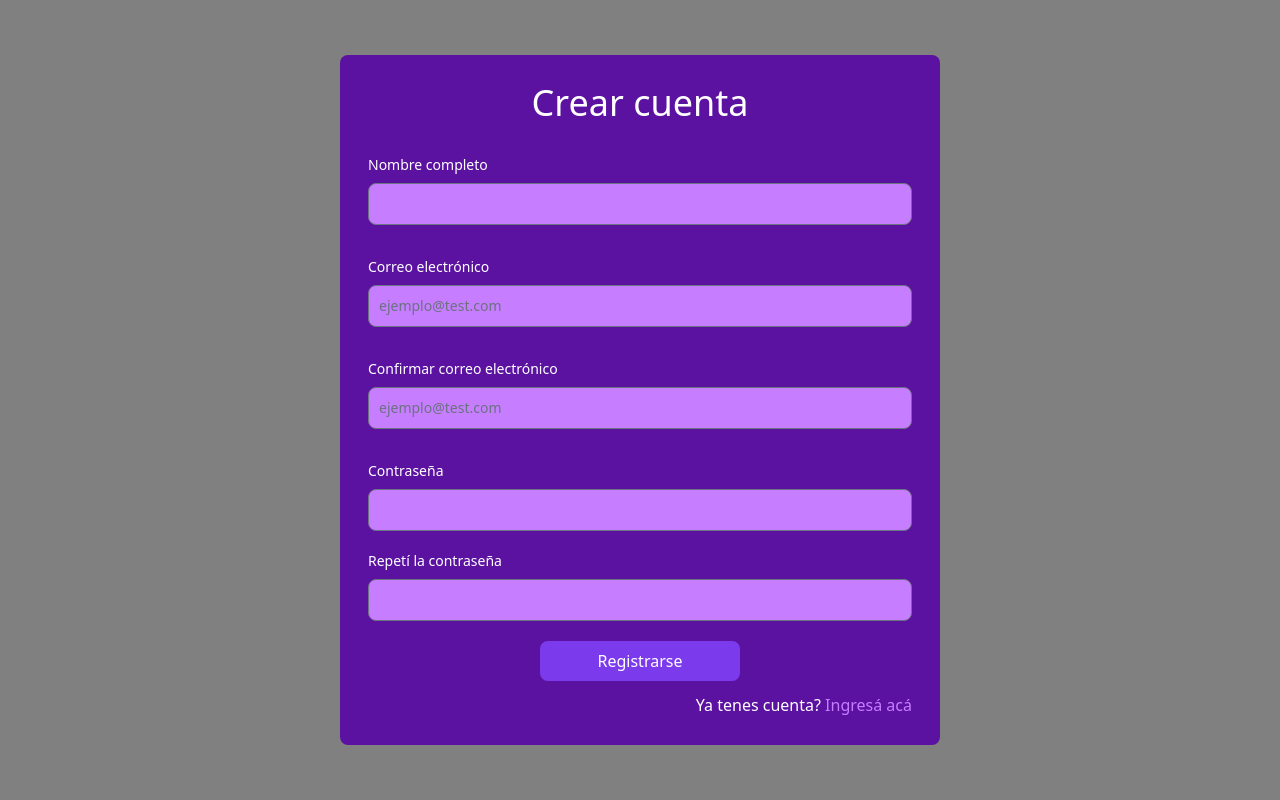
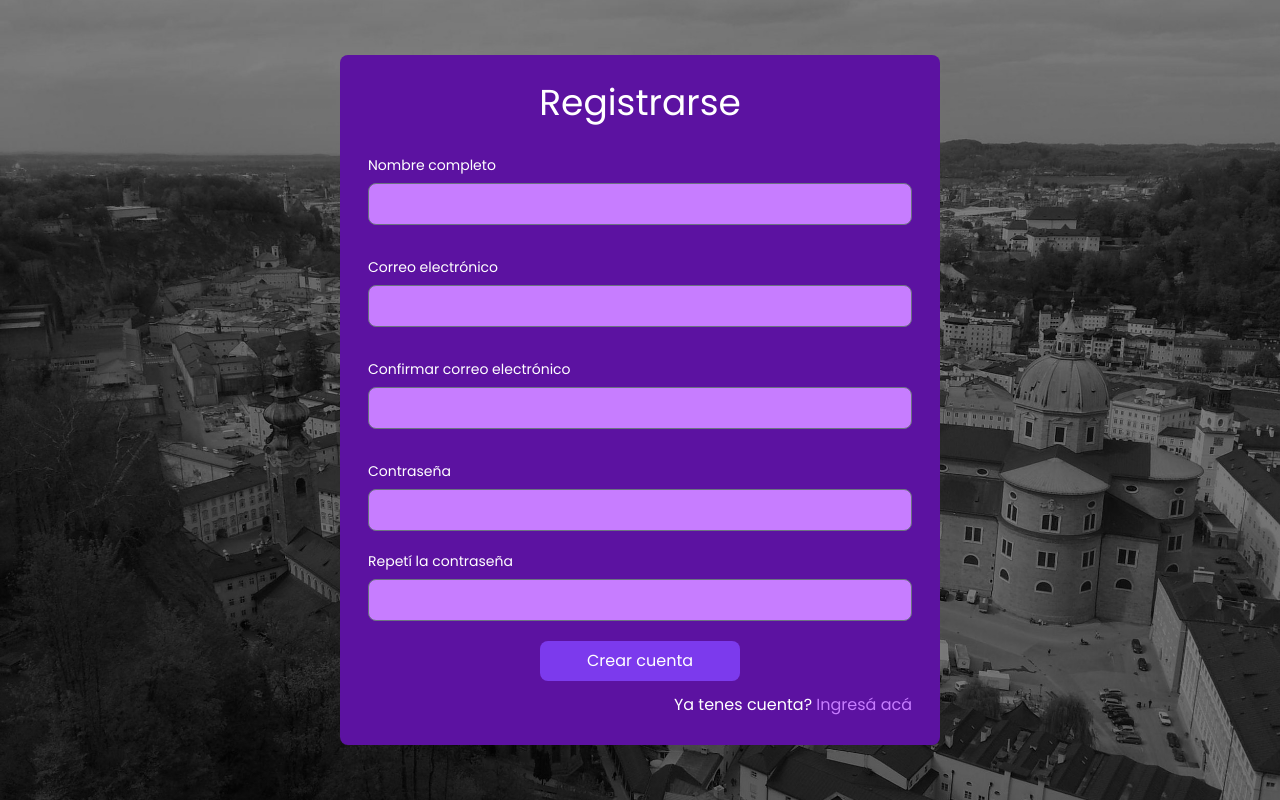
Before and after one commit to guidoFortunato/api-uade, a React (Vite) app: page /auth/register in a window 1280 px wide. Built offline with nearby package versions, Linux system fonts and the light colour scheme; the HTML template or start-up script is replaced by a standard one.

Commit message:
imagen de fondo oscura

```diff
--- a/index.html
+++ b/index.html
@@ -1,13 +1,22 @@
 <!doctype html>
 <html lang="es">
+
 <head>
   <meta charset="UTF-8" />
   <link rel="icon" type="image/svg+xml" href="/vite.svg" />
   <meta name="viewport" content="width=device-width, initial-scale=1.0" />
+  <link rel="preconnect" href="https://fonts.googleapis.com" />
+  <link rel="preconnect" href="https://fonts.gstatic.com" crossorigin />
+
+  <link
+    href="https://fonts.googleapis.com/css2?family=Montserrat:wght@300;400;600;700;900&family=Poppins:wght@300;400;600;700;900&family=Raleway:wght@300;400;600;700;900&family=Roboto:wght@300;400;700;900&display=swap"
+    rel="stylesheet" />
   <title>FrameLand</title>
 </head>
+
 <body>
   <div id="root"></div>
   <script type="module" src="/src/main.jsx"></script>
 </body>
+
 </html>
--- a/src/auth/Login.jsx
+++ b/src/auth/Login.jsx
@@ -7,8 +7,8 @@ export const Login = () => {
   };
 
   return (
-    <div className="bg-violet-dark p-7 rounded-lg">
-      <form className="mx-auto bg-violet-dark" onSubmit={handleSubmit}>
+    <div className="bg-violet-dark p-7 rounded-lg bg-opacity-85 ">
+      <form className="mx-auto" onSubmit={handleSubmit}>
         <h3 className="text-white text-center text-3xl sm:text-4xl">
           Iniciar sesión
         </h3>
@@ -22,8 +22,7 @@ export const Login = () => {
           <input
             type="email"
             id="email"
-            className="bg-violet-light border border-[violet-light] text-white text-sm rounded-lg focus:ring-violet-500 focus:border-violet-600 block w-full p-2.5 "
-            placeholder="ejemplo@test.com"
+            className="bg-violet-light font-semibold border border-[violet-light] text-white text-sm rounded-lg focus:ring-violet-500 focus:border-violet-600 block w-full p-2.5 "
           />
         </div>
         <div className="mb-5">
--- a/src/auth/Register.jsx
+++ b/src/auth/Register.jsx
@@ -3,14 +3,14 @@ import { Link } from "react-router-dom";
 export const Register = () => {
   const handleSubmit = (e) => {
     e.preventDefault();
-    console.log("click ingresar");
+    console.log("click crear cuenta");
   };
 
   return (
     <div className="bg-violet-dark p-7 rounded-lg">
       <form className="mx-auto bg-violet-dark" onSubmit={handleSubmit}>
         <h3 className="text-white text-center text-3xl sm:text-4xl">
-          Crear cuenta
+          Registrarse
         </h3>
         <div className="my-8">
           <label
@@ -22,7 +22,7 @@ export const Register = () => {
           <input
             type="text"
             id="name"
-            className="bg-violet-light border border-[violet-light] text-white text-sm rounded-lg focus:ring-violet-500 focus:border-violet-600 block w-full p-2.5 "
+            className="bg-violet-light font-semibold border border-[violet-light] text-white text-sm rounded-lg focus:ring-violet-500 focus:border-violet-600 block w-full p-2.5 "
           />
         </div>
         <div className="my-8">
@@ -35,8 +35,8 @@ export const Register = () => {
           <input
             type="email"
             id="emailConfirm"
-            className="bg-violet-light border border-[violet-light] text-white text-sm rounded-lg focus:ring-violet-500 focus:border-violet-600 block w-full p-2.5 "
-            placeholder="ejemplo@test.com"
+            className="bg-violet-light font-semibold border border-[violet-light] text-white text-sm rounded-lg focus:ring-violet-500 focus:border-violet-600 block w-full p-2.5 "
+
           />
         </div>
         <div className="my-8">
@@ -49,8 +49,7 @@ export const Register = () => {
           <input
             type="email"
             id="emailConfirm"
-            className="bg-violet-light border border-[violet-light] text-white text-sm rounded-lg focus:ring-violet-500 focus:border-violet-600 block w-full p-2.5 "
-            placeholder="ejemplo@test.com"
+            className="bg-violet-light font-semibold border border-[violet-light] text-white text-sm rounded-lg focus:ring-violet-500 focus:border-violet-600 block w-full p-2.5 "
           />
         </div>
         <div className="mb-5">
@@ -63,7 +62,7 @@ export const Register = () => {
           <input
             type="text"
             id="password"
-            className="bg-violet-light border border-[violet-light] font-semibold text-white text-sm rounded-lg focus:ring-violet-600 focus:border-violet-600 block w-full p-2.5 "
+            className="bg-violet-light font-semibold border border-[violet-light] text-white text-sm rounded-lg focus:ring-violet-600 focus:border-violet-600 block w-full p-2.5 "
           />
         </div>
         <div className="mb-5">
@@ -81,7 +80,7 @@ export const Register = () => {
         </div>
         <div className="flex justify-center w-full mb-3">
           <button type="submit" className="btn-primary w-[200px]">
-            Registrarse
+            Crear cuenta
           </button>
         </div>
         <div className="flex justify-end text-white">
--- a/src/index.css
+++ b/src/index.css
@@ -3,8 +3,18 @@
 @tailwind utilities;
 
 body{
-  background-color: gray;
+  font-family: "Poppins", "Montserrat", "Raleway",'Roboto', sans-serif;
+  /* background-image: url("/public/4500x2500.jpg"); */
+  background-image: linear-gradient(
+    rgba(0,0,0,0.5),
+    rgba(0,0,0,0.5)
+  ), url("/public/2500x1900.jpg");
+  background-size: cover;
+  background-repeat: no-repeat;
+  background-position: center center;
 }
+
+
 
 .btn-primary {
   @apply bg-violet-600 hover:bg-violet-800 text-white py-2 px-4 rounded-lg transition-all;
--- a/src/pages/Home.jsx
+++ b/src/pages/Home.jsx
@@ -10,7 +10,7 @@ export const Home = () => {
           <button className="btn-primary mb-5 sm:mb-0 w-[90%]">Iniciar sesión</button>
         </Link>
         <Link to="/auth/register" className="w-full">
-          <button className="btn-primary w-[90%]">Registrarse</button>
+          <button className="btn-primary w-[90%]">Crear cuenta</button>
         </Link>
       </div>
     </div>
```
Also changed, not shown: public/2500x1900.jpg (added), 1 other file (tests, documents, lock files or other folders). Lines whose indentation alone changed are shown as unchanged.
